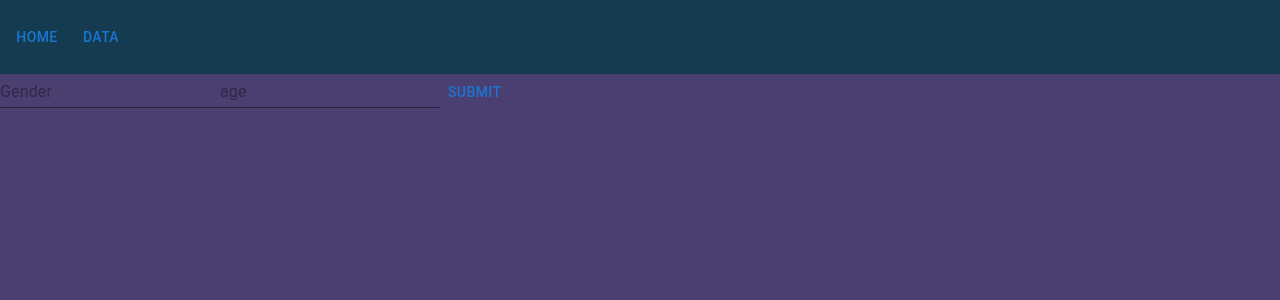
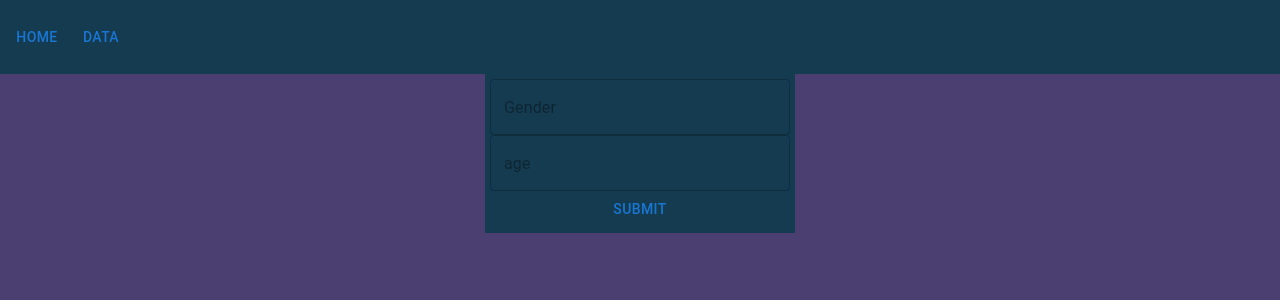
Before and after one commit to joshconstine/awarness-app, a React (Create React App) app: page / in a window 1280 px wide. Shown: the top 300 px of the page. Built offline with nearby package versions, Linux system fonts and the light colour scheme; no server answers.

Commit message:
basci formatting

```diff
--- a/src/components/pages/Home.tsx
+++ b/src/components/pages/Home.tsx
@@ -5,7 +5,7 @@ const Home = () => {
   const [gender, setGender] = useState<string>();
   const [age, setAge] = useState<number>();
 
-  const handleSubmit = () => {
+  const handleSubmit = (): void => {
     const gender: any = document.getElementById("gender");
     const age: any = document.getElementById("age");
     setAge(age.value);
@@ -31,7 +31,14 @@ const Home = () => {
     },
   ];
   return (
-    <div>
+    <div
+      style={{
+        display: "flex",
+        justifyContent: "center",
+        flexDirection: "column",
+        alignItems: "center",
+      }}
+    >
       {gender}
       {age}
       <InputForm forms={formData} callback={handleSubmit} />
--- a/src/components/shared/Forms/DefaultInput.tsx
+++ b/src/components/shared/Forms/DefaultInput.tsx
@@ -1,4 +1,4 @@
-import { Input } from "@mui/material";
+import { Input, TextField } from "@mui/material";
 import React, {
   FC,
   forwardRef,
@@ -49,7 +49,7 @@ export const DefaultInput: FC<DefaultInputProps> = forwardRef<
     ref
   ) => {
     return (
-      <Input
+      <TextField
         id={id}
         ref={ref}
         name={name}
--- a/src/components/shared/Forms/InputForm.tsx
+++ b/src/components/shared/Forms/InputForm.tsx
@@ -1,7 +1,8 @@
-import { Button } from "@mui/material";
+import { Button, FormControl, FormGroup } from "@mui/material";
 import React, { FC } from "react";
 import { useForm } from "react-hook-form";
 import { DefaultInput } from "./DefaultInput";
+import { InputFormStyles } from "./InputformStyle";
 
 export type InputSize = "medium" | "large";
 export type InputType = "text" | "email" | "number";
@@ -32,12 +33,13 @@ export const InputForm = (props: {
   const { callback } = props;
 
   const onSubmit = handleSubmit((data) => {
+    console.log("click");
     if (callback) {
       callback();
     }
   });
   return (
-    <form onSubmit={onSubmit}>
+    <FormControl onSubmit={onSubmit} style={InputFormStyles}>
       {props.forms.map((form) => {
         return (
           <DefaultInput
@@ -55,9 +57,10 @@ export const InputForm = (props: {
       <Button
         className="mt-4 transform duration-200 py-2 px-4 bg-blue-500 text-white font-semibold rounded shadow-md hover:bg-blue-600 focus:outline-none disabled:opacity-50 focus:translate-y-1 hover:-translate-y-1"
         type="submit"
+        onClick={onSubmit}
       >
         Submit
       </Button>
-    </form>
+    </FormControl>
   );
 };
--- /dev/null
+++ b/src/components/shared/Forms/InputformStyle.tsx
@@ -0,0 +1,7 @@
+import { Grey, Green } from "../../../constants/AppColors";
+
+export const InputFormStyles = {
+  backgroundColor: `${Grey.primary}`,
+  padding: "5px",
+  width: "300px",
+};
```
